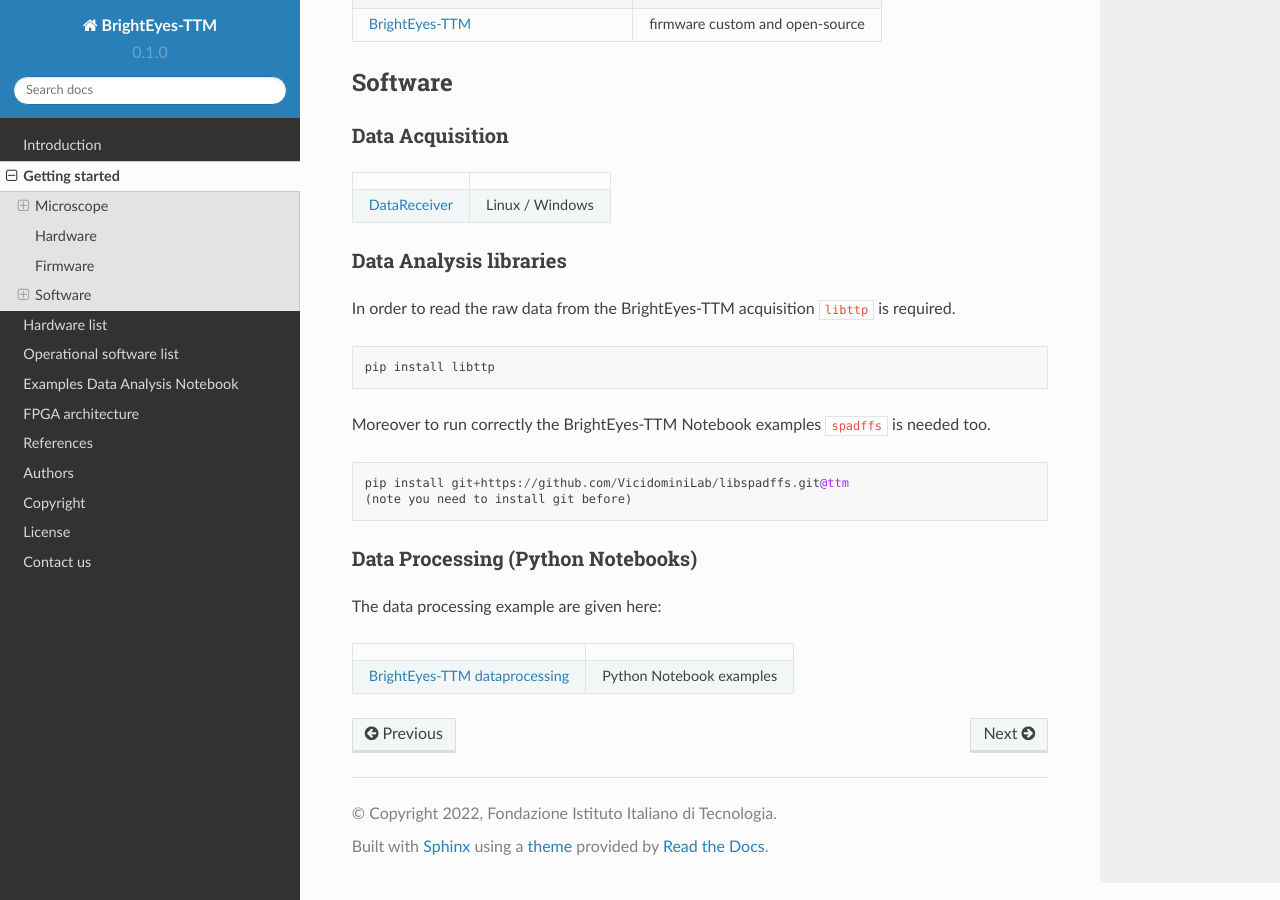
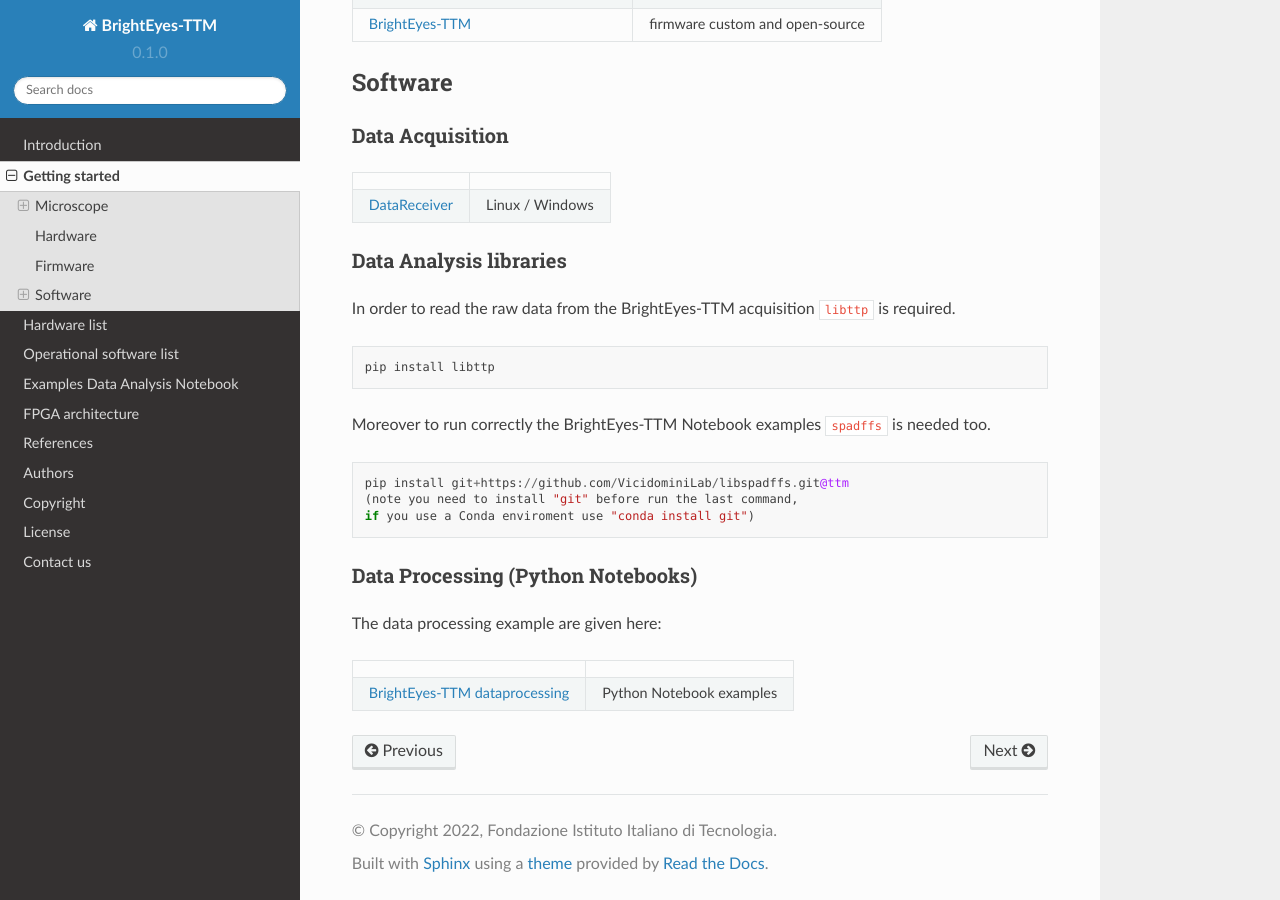
Before and after one commit to mattia-donato/BrightEyes-TTM-docs, a Sphinx documentation site: the page built from docs/source/gettingstarted.md, in a window 1280 px wide and 900 px high, scrolled down 1346 px. Built offline with Sphinx 7.4.7 and the Read the Docs theme 2.0.0, drawn with Linux system fonts in a browser that asks for light colours.

Commit message:
Update gettingstarted.md

````diff
--- a/docs/source/gettingstarted.md
+++ b/docs/source/gettingstarted.md
@@ -50,7 +50,8 @@
 
 ```
 pip install git+https://github.com/VicidominiLab/libspadffs.git@ttm
-(note you need to install git before)
+(note you need to install "git" before run the last command,
+if you use a Conda enviroment use "conda install git")
 ```
 
 
````
